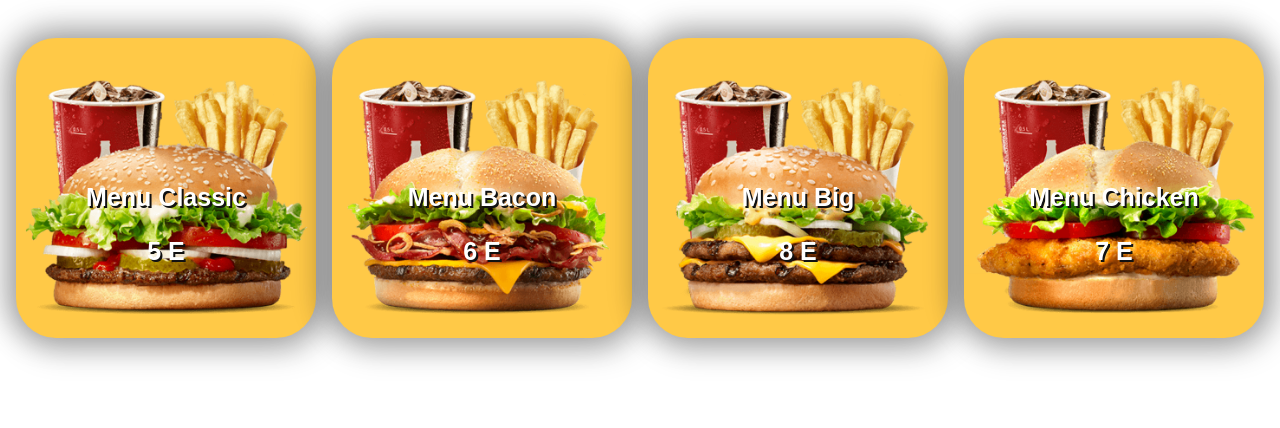
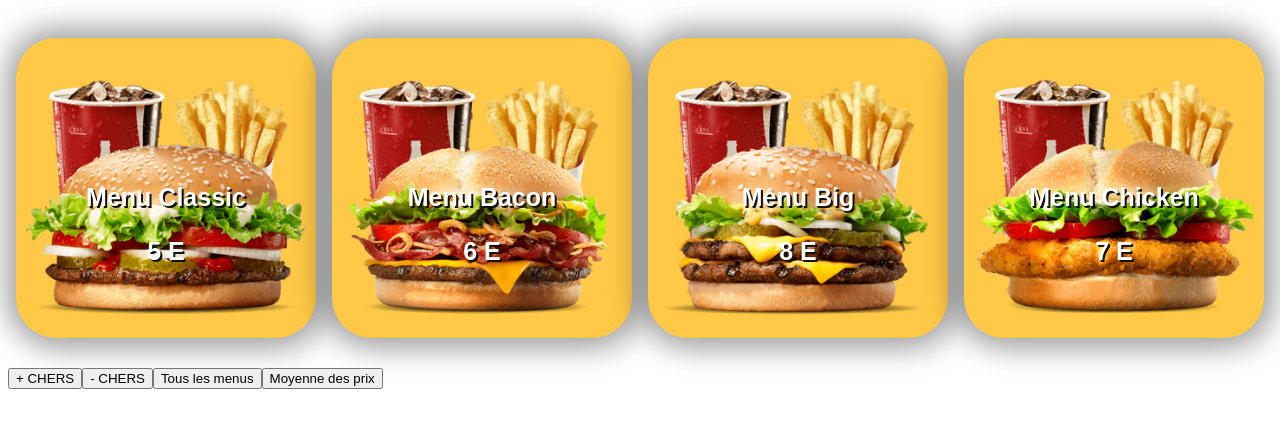
Before and after one commit to Valzerito/CCF1, a plain HTML site: page index.html in a window 1280 px wide. Drawn offline with Linux system fonts and the light colour scheme.

Commit message:
Add files via upload

```diff
--- a/script.js
+++ b/script.js
@@ -1,20 +1,17 @@
-const items=[ // Créer une variable item ou tous les menus sont compris dedans
+const items=[
     {
-        id:1, // Attribue l'ID 1 pour ce menu
-        nom:"Menu Classic", // donne le nom "Menu classic"
-        img:"img/m1.png", // Attribue une image au menu
-        prix: 5, // Fixe un prix pour ce menu
-        description:"Burger, Salade, Tomate, Cornichon" // Décris les détails du menu
-
+        id:1,
+        nom:"Menu Classic",
+        img:"img/m1.png",
+        prix: 5,
+        description:"Burger, Salade, Tomate, Cornichon"
     },
-
     {
         id:2,
         nom:"Menu Bacon",
         img:"img/m2.png",
         prix: 6,
         description:"Burger, Fromage, Bacon, Salade, Tomate"
-
     },
     {
         id:3,
@@ -22,7 +19,6 @@ const items=[ // Créer une variable item ou tous les menus sont compris dedans
         img:"img/m3.png",
         prix: 8,
         description:"Double Burger, Fromage, Cornichon, Salade"
-
     },
     {
         id:4,
@@ -30,22 +26,59 @@ const items=[ // Créer une variable item ou tous les menus sont compris dedans
         img:"img/m4.png",
         prix: 7,
         description:"Poulet Frit, Tomate, Salade, Mayonnaise"
+    },
+];
 
-    },
-]
+const list = document.querySelector('.cards-list');
+
+function afficheitem(doc){
+    let carte = document.createElement('div');
+    carte.setAttribute('id', doc.id);
+    carte.classList.add('card');
+    carte.innerHTML='<div class="card_image"><img src="'+ doc.img + '"/></div><div class="card_title title-white"><div><p>'+ doc.nom+'</p><p>'+doc.prix +' E</p></div> </div> </div>';
+    list.appendChild(carte);
+    carte.addEventListener('click', () => {
+        alert(doc.description);
+    })
+}
+
+items.map(item=>afficheitem(item));
+
+const btnMax = document.createElement('button');
+btnMax.setAttribute('id', 'btnMax');
+btnMax.innerText = '+ CHERS';
+document.body.appendChild(btnMax);
+btnMax.addEventListener('click', () => {
+  const maxItem = items.sort((a, b) => b.prix - a.prix)[0];
+  list.innerHTML = '';
+  afficheitem(maxItem);
+});
+
+const btnMin = document.createElement('button');
+btnMin.setAttribute('id', 'btnMin');
+btnMin.innerText = '- CHERS';
+document.body.appendChild(btnMin);
+btnMin.addEventListener('click', () => {
+  const minItem = items.sort((a, b) => a.prix - b.prix)[0];
+  list.innerHTML = '';
+  afficheitem(minItem);
+});
 
 
-const list = document.querySelector('.cards-list'); // cette ligne sélectionne le premier élément HTML qui a une classe CSS
+const btnAll = document.createElement('button');
+btnAll.setAttribute('id', 'btnAll');
+btnAll.innerText = 'Tous les menus';
+document.body.appendChild(btnAll);
+btnAll.addEventListener('click', () => {
+  list.innerHTML = '';
+  items.map(item => afficheitem(item));
+});
 
-
-function afficheitem(doc){ // cette fonction prend un objet "doc" et creer une carte HTML
-    let carte = document.createElement('div'); // Creer l'élément "div" pour la carte
-    carte.setAttribute('id', doc.id); // ajoute l'identifiant "ID" en utilisant l'identifiant de l'objet doc
-    carte.classList.add('card'); // Ajoute la classe CSS "card" à la carte
-    carte.innerHTML='<div class="card_image"><img src="'+ doc.img + '"/></div><div class="card_title title-white"><div><p>'+ doc.nom+'</p><p>'+doc.prix +' E</p></div> </div> </div>'; // Cela ajoute du contenu HTML à la carte en utilisant les propriétés de l'objet "doc"
-list.appendChild(carte); // Ajoute la carte a la liste en utilisant "appendchild"
-}
-
-
-
-items.map(item=>afficheitem(item)); // appelle la fonctio "afficheitem" pour les éléments de la liste "items"
+const btnAvg = document.createElement('button');
+btnAvg.setAttribute('id', 'btnAvg');
+btnAvg.innerText = 'Moyenne des prix';
+document.body.appendChild(btnAvg);
+btnAvg.addEventListener('click', () => {
+  const avg = items.reduce((total, item) => total + item.prix, 0) / items.length;
+  alert(`La moyenne des prix est de ${avg.toFixed(2)} E`);
+});
```
Also changed, not shown: index.html (line endings or trailing spaces), style.css (line endings or trailing spaces).
